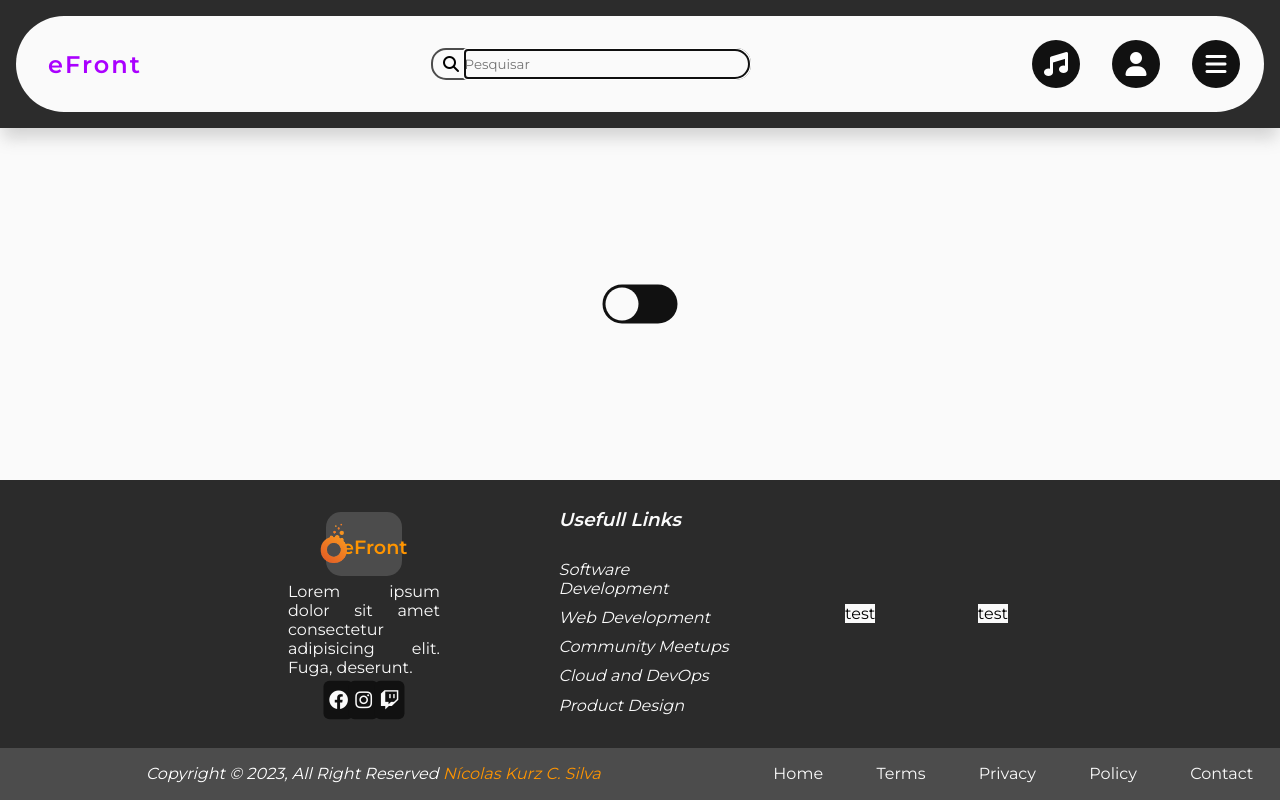
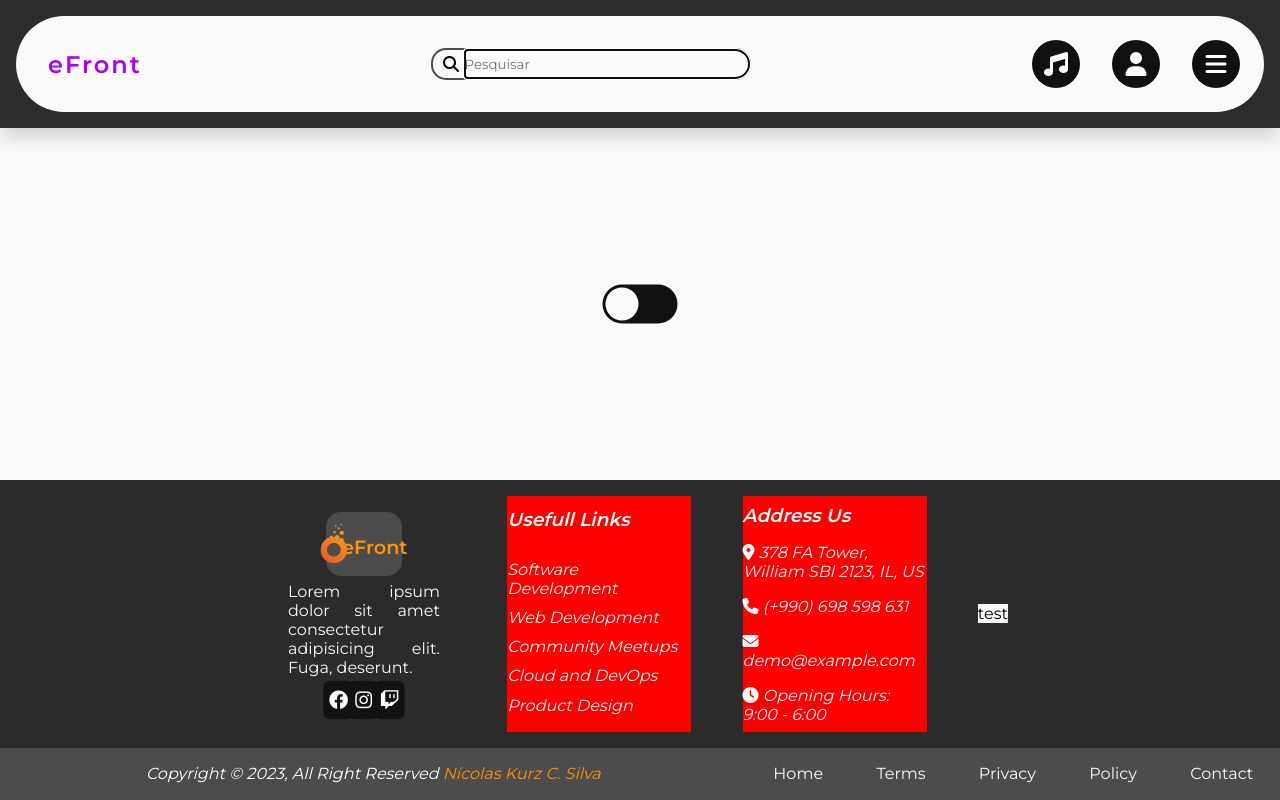
Before and after one commit to nicolaskurzcsilva/efront, a plain HTML site: page index.html in a window 1280 px wide. Drawn offline with Linux system fonts and the light colour scheme.

Commit message:
adress us ready

```diff
--- a/css/style.css
+++ b/css/style.css
@@ -289,7 +289,11 @@ body.dark {
 }
 
 .container-footer-content-usefull-links, .container-footer-content-usefull-links * {
-    background: transparent;
+    background: red;
+    color: var(--color-white-root);
+    font-style: italic;
+
+    transition: 0.2s linear;
 }
 
 .container-footer-content-usefull-links div {
@@ -301,19 +305,27 @@ body.dark {
     justify-content: space-around;
 }
 
-.container-footer-content-usefull-links h3, .container-footer-content-usefull-links a {
-    font-style: italic;
-    color: var(--color-white-root);
-
-    transition: 0.2s linear;
-}
-
 .container-footer-content-usefull-links a {
     cursor: pointer;
 }
 
 .container-footer-content-usefull-links a:hover {
     color: var(--color-orange-root);
+}
+
+.container-footer-content-address {
+    height: 100%;
+    width: 25%;
+
+    display: flex;
+    flex-direction: column;
+    justify-content: space-around;
+}
+
+.container-footer-content-address, .container-footer-content-address * {
+    background: red;
+    color: var(--color-white-root);
+    font-style: italic;
 }
 
 .container-footer-info {
--- a/index.html
+++ b/index.html
@@ -68,7 +68,31 @@
                 </div>
 
                 <div class="container-footer-content-address">
-                    <span>test</span>
+                    <h3>Address Us</h3>
+                    <div class="container-footer-content-address-item">
+                        <div class="y">
+                            <i class="fa-sharp fa-solid fa-location-dot"></i>
+                            <spam>378 FA Tower, William SBl 2123, IL, US</spam>
+                        </div>
+                    </div>
+                    <div class="container-footer-content-address-item">
+                        <div class="y">
+                            <i class="fa-solid fa-phone"></i>
+                            <spam>(+990) 698 598 631</spam>
+                        </div>
+                    </div>
+                    <div class="container-footer-content-address-item">
+                        <div class="y">
+                            <i class="fa-solid fa-envelope"></i>
+                            <spam>demo@example.com</spam>
+                        </div>
+                    </div>
+                    <div class="container-footer-content-address-item">
+                        <div class="y">
+                            <i class="fa-solid fa-clock"></i>
+                            <spam>Opening Hours: 9:00 - 6:00</spam>
+                        </div>
+                    </div>
                 </div>
 
                 <div class="container-footer-content-navigation">
```
